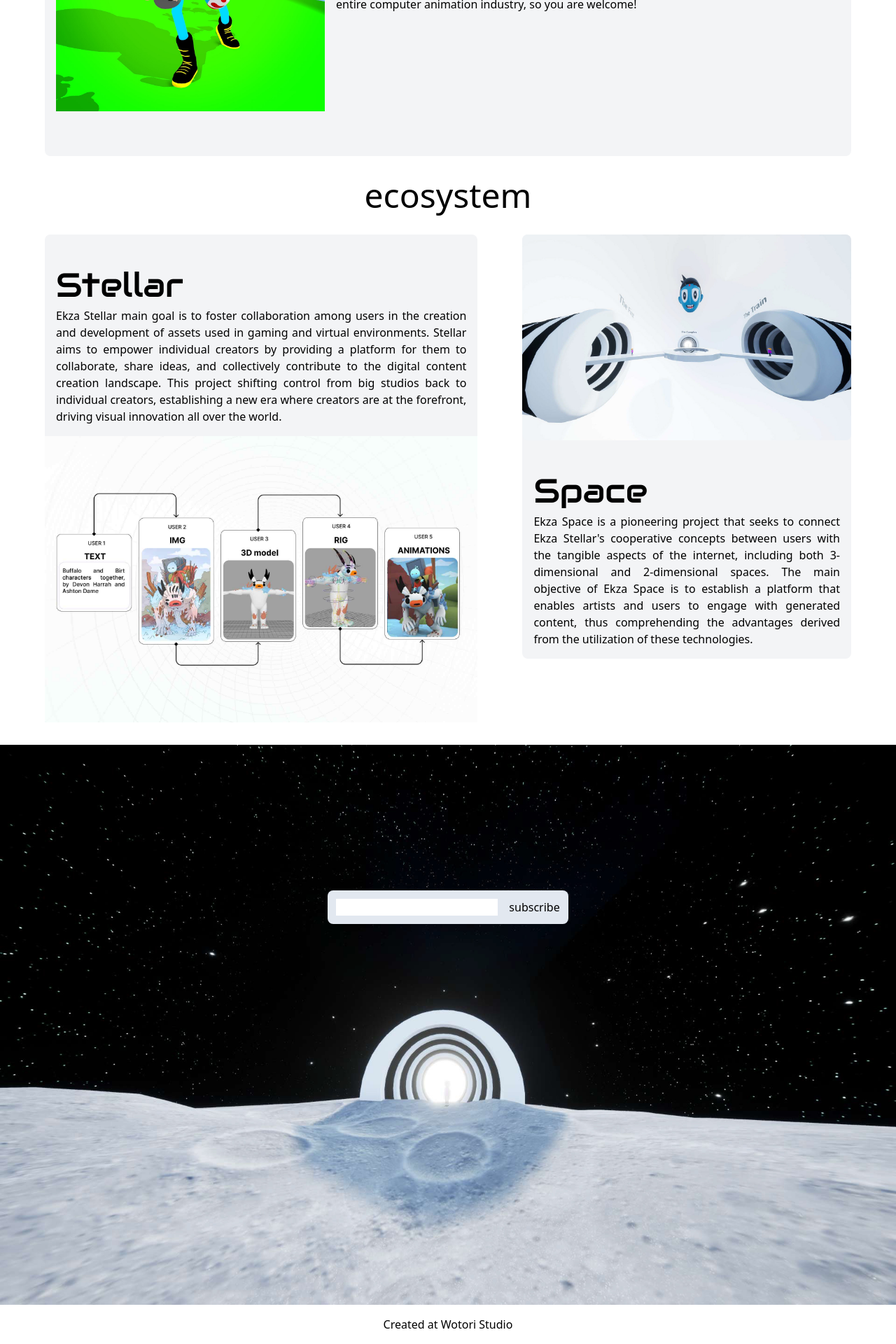
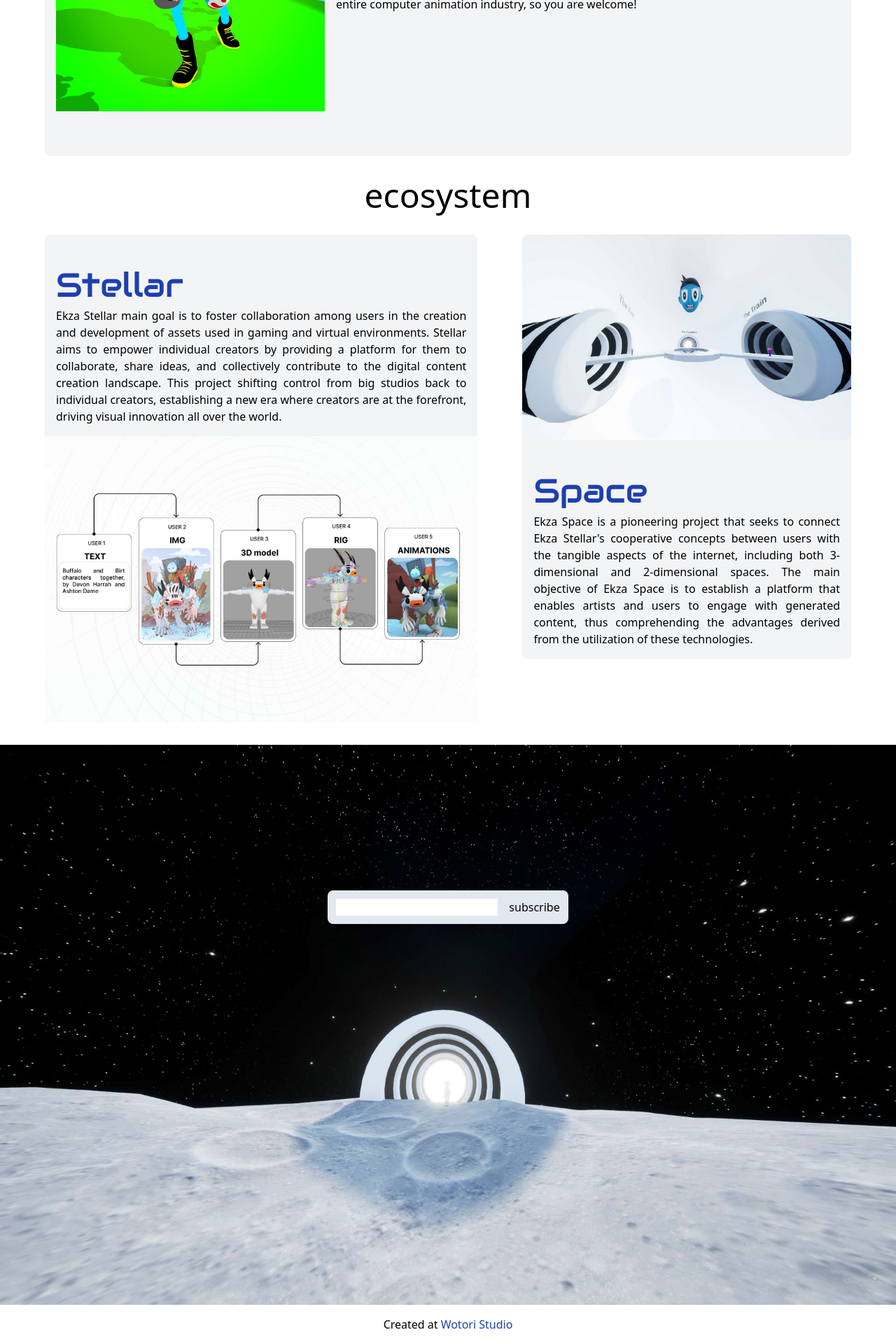
Before and after one commit to ekza-space/landing, a React (Vite) app: page / in a window 1280 px wide. Shown: the part 484-2404 px from the top of the page at 70% size. Built offline with nearby package versions, Linux system fonts and the light colour scheme.

Commit message:
improve link readability with new styles

```diff
--- a/src/App.jsx
+++ b/src/App.jsx
@@ -68,11 +68,13 @@ export default function App() {
         </div>
       </section>
       <Video />
-      <a href="https://wotori.io" target="_blank">
-        <p className="flex justify-center py-4 cursor-pointer">
-          Created at Wotori Studio
-        </p>
-      </a>
+
+      <p className="flex justify-center py-4">
+        Created at
+        <a className="ml-1 link" href="https://wotori.io" target="_blank">
+          Wotori Studio
+        </a>
+      </p>
     </>
   );
 }
--- a/src/components/project.jsx
+++ b/src/components/project.jsx
@@ -1,8 +1,14 @@
-function ProjectContent({ projectName, text }) {
+function ProjectContent({ projectName, text, link }) {
   return (
     <div className="p-4">
       <p className="pt-8 w-auto py-2 text-2xl lg:text-5xl font-audiowide">
+        <a
+          href={link}
+          target="_blank"
+          className="link"
+        >
           {projectName}
+        </a>
       </p>
       <p className="lg:text-base text-justify">{text}</p>
     </div>
@@ -11,20 +17,18 @@ function ProjectContent({ projectName, text }) {
 
 export function Project({ projectName, imgPath, text, link, isFlip = false }) {
   return (
-    <div className="bg-gray-100 lg:mx-8 sm:m-4 m-4 rounded-lg md:p-0 hover:shadow-lg">
-      <a href={link} target="_blank" className="cursor-pointer">
+    <div className="bg-gray-100 lg:mx-8 sm:m-4 m-4 rounded-lg md:p-0">
       {isFlip ? (
         <>
           <img src={imgPath} className="w-full rounded-lg" />
-            <ProjectContent projectName={projectName} text={text} />
+          <ProjectContent projectName={projectName} text={text} link={link} />
         </>
       ) : (
         <>
-            <ProjectContent projectName={projectName} text={text} />
+          <ProjectContent projectName={projectName} text={text} link={link} />
           <img src={imgPath} className="w-full" />
         </>
       )}
-      </a>
     </div>
   );
 }
--- a/src/index.css
+++ b/src/index.css
@@ -10,3 +10,7 @@
 .customPadding {
   padding-top: 13rem;
 }
+
+.link {
+  @apply text-blue-800 hover:underline;
+}
```
Lines whose indentation alone changed are shown as unchanged.
